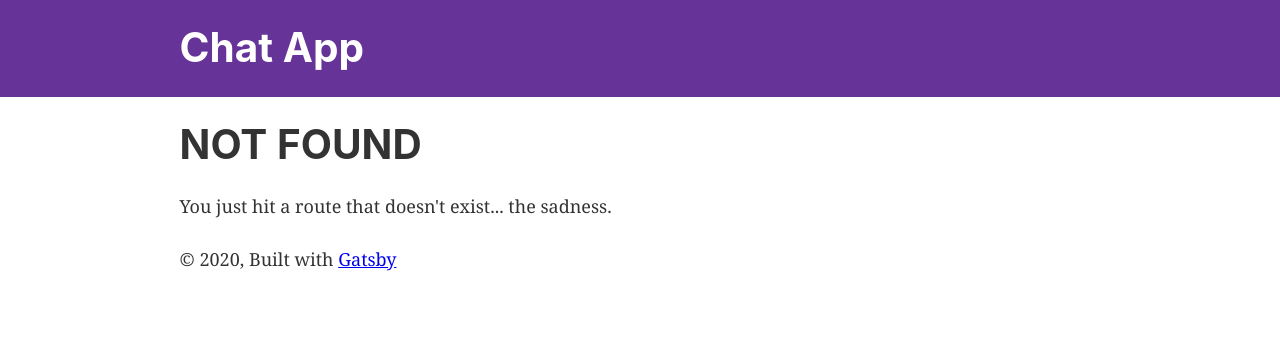
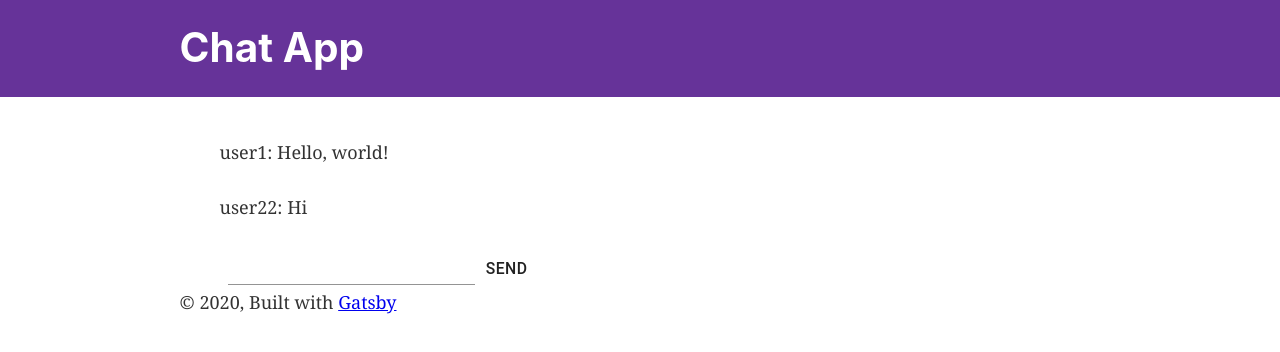
Before and after one commit to henryjw/chat-app-ui, a Gatsby site: page /chat in a window 1280 px wide. Before the commit this address had no page. Built offline with nearby package versions, Linux system fonts and the light colour scheme; Gatsby itself is replaced by a stand-in of ours.

Commit message:
add simple chat page

```diff
--- /dev/null
+++ b/src/pages/chat.js
@@ -0,0 +1,47 @@
+/** @typedef { import('../../types').ChatMessage } ChatMessage  */
+
+import React from "react"
+import { navigate } from 'gatsby'
+import { Button, FormLabel, Input, FormGroup, Container, List, ListItem } from '@material-ui/core'
+
+import Layout from "../components/layout"
+import SEO from "../components/seo"
+import fakeMessages from "../utils/fakeMessages";
+
+
+const ChatPage = () => {
+    // TODO: Check if user is logged in before loading page
+    return (
+        <Layout>
+            <SEO title="Chat" />
+            <Container>
+                <Chat messages={fakeMessages}/>
+                <Container>
+                    <Input/>
+                    <Button>Send</Button>
+                </Container>
+            </Container>
+        </Layout>
+    )
+}
+
+
+
+/**
+ *
+ * @param {object} props
+ * @param {Array<ChatMessage>} props.messages
+ */
+const Chat = (props) => {
+    const { messages } = props
+
+    const messageListItems = messages.map(message => (
+        <ListItem key={`${message.authorUsername}:${message.time.getMilliseconds()}`}>
+            <span>{message.authorUsername}: {message.message}</span>
+        </ListItem>
+    ))
+
+    return <List>{messageListItems}</List>
+}
+
+export default ChatPage
--- /dev/null
+++ b/src/utils/fakeMessages.js
@@ -0,0 +1,19 @@
+/** @typedef { import('../../types').ChatMessage } ChatMessage */
+
+/**
+ * @type {Array<ChatMessage>}
+ */
+const fakeMessages = [
+    {
+        authorUsername: 'user1',
+        message: "Hello, world!",
+        time: new Date()
+    },
+    {
+        authorUsername: 'user22',
+        message: "Hi",
+        time: new Date()
+    }
+]
+
+export default fakeMessages
```
Also changed, not shown: src/pages/index.js (+8 -1 lines), types/index.d.ts (added, +7 -0 lines).
